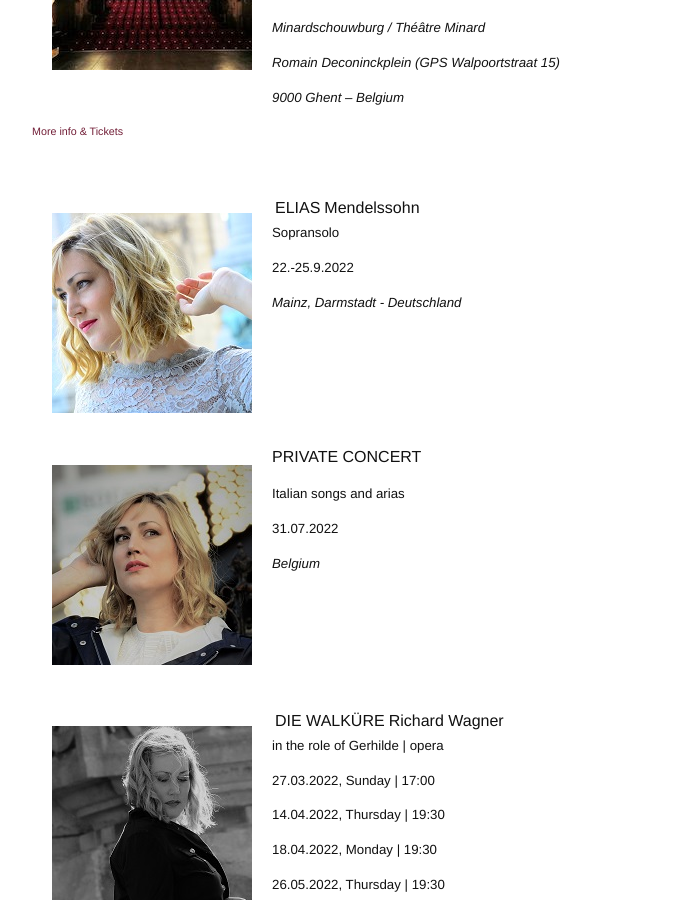
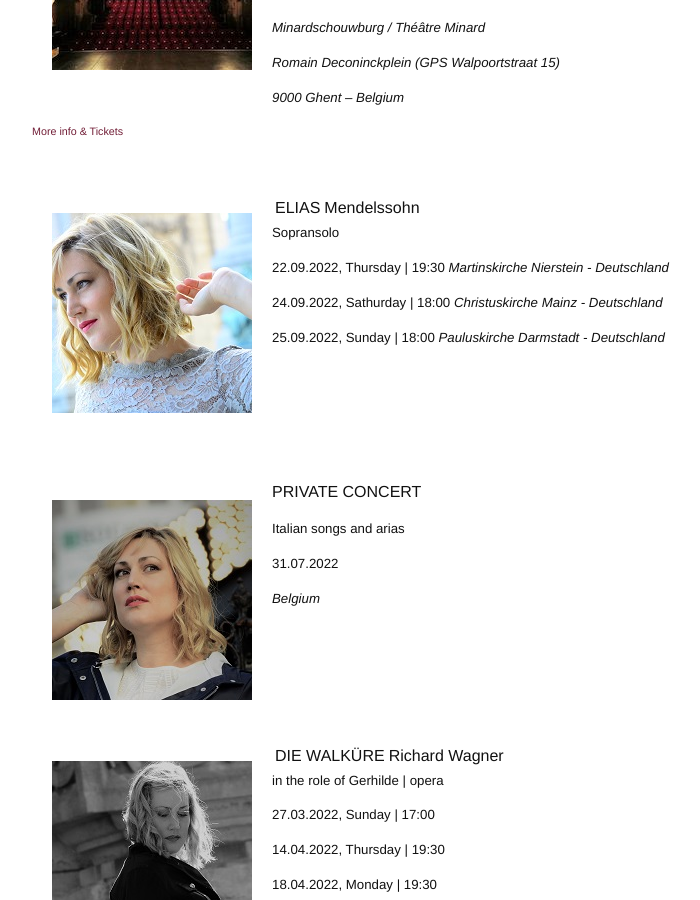
Before and after one commit to annesophie-sevens/annesophie-sevens.github.io, a Jekyll site: the page built from agenda-nl.md, in a window 1280 px wide and 900 px high, scrolled down 698 px. Shown: the whole window, without its empty margins (238-938 px from the left). Built offline with Jekyll 4.4.1, drawn with Linux system fonts in a browser that asks for light colours; nearby versions of some CDN libraries.

Commit message:
Update agenda-nl.md

```diff
--- a/agenda-nl.md
+++ b/agenda-nl.md
@@ -49,9 +49,9 @@ ELIAS | Mendelssohn
 
 ##### Sopransolo
 
-##### 22.-25.9.2022
-
-##### _Mainz, Darmstadt - Deutschland_
+##### 22.09.2022, Thursday | 19:30 _Martinskirche Nierstein - Deutschland_
+##### 24.09.2022, Sathurday | 18:00 _Christuskirche Mainz - Deutschland_
+##### 25.09.2022, Sunday | 18:00 _Pauluskirche Darmstadt - Deutschland_
 
 &nbsp;
 
```
